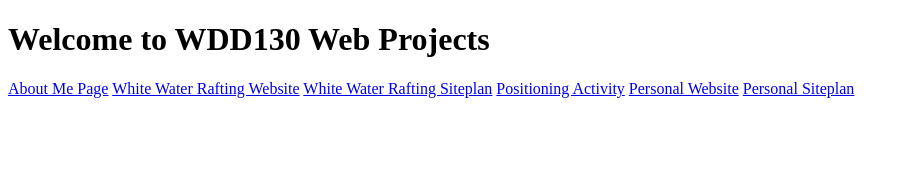
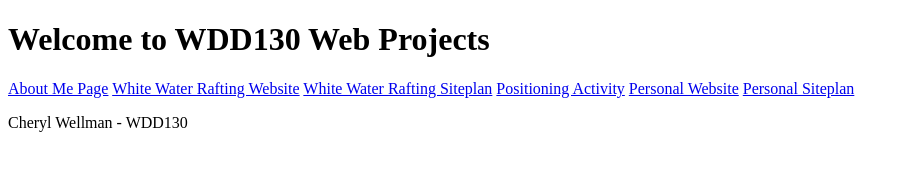
Before and after one commit to cwluvs2sing/wdd130, a plain HTML site: page index.html in a window 1280 px wide. Shown: the whole page, without its empty margins (0-909 px from the left). Drawn offline with Linux system fonts and the light colour scheme.

Commit message:
added paragraph to home page

```diff
--- a/index.html
+++ b/index.html
@@ -16,5 +16,6 @@
   <a href="#">Personal Website</a>
   <a href="#">Personal Siteplan</a>
 </nav>
+<p>Cheryl Wellman - WDD130</p>
 </body>
 </html>
```
